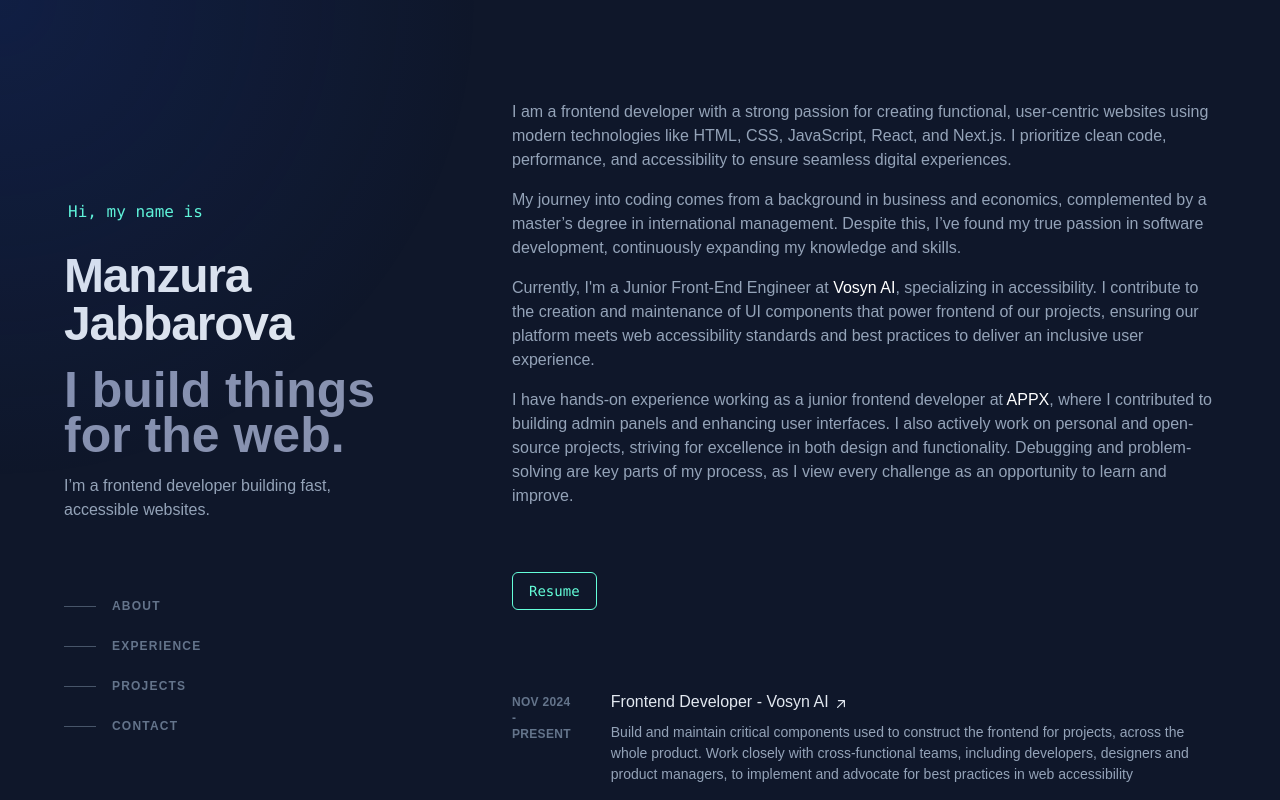
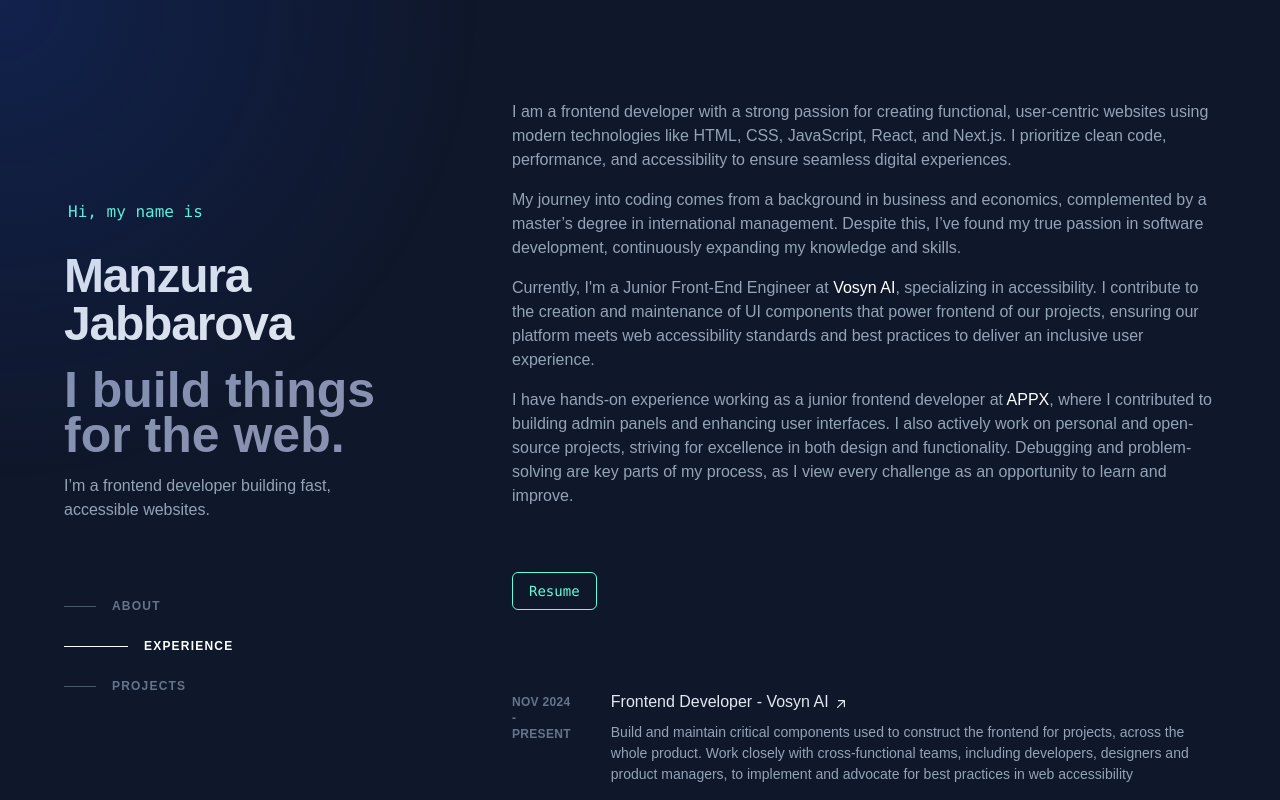
Before and after one commit to manzura94/portfolio, a Next.js app: page / in a window 1280 px wide. Shown: the top 800 px of the page. Built offline with nearby package versions, Linux system fonts and the light colour scheme.

Commit message:
add animations

```diff
--- a/package.json
+++ b/package.json
@@ -20,7 +20,8 @@
     "framer-motion": "^12.4.10",
     "next": "15.1.6",
     "react": "^19.0.0",
-    "react-dom": "^19.0.0"
+    "react-dom": "^19.0.0",
+    "react-simple-typewriter": "^5.0.1"
   },
   "devDependencies": {
     "@eslint/eslintrc": "^3",
--- a/src/app/globals.css
+++ b/src/app/globals.css
@@ -22,3 +22,6 @@ body {
   color: var(--foreground);
   font-family: Arial, Helvetica, sans-serif;
 }
+html {
+  scroll-behavior: smooth;
+}
--- a/src/app/layout.tsx
+++ b/src/app/layout.tsx
@@ -1,3 +1,4 @@
+import MouseLight from '@/components/Animations/MouseLight'
 import type { Metadata } from 'next'
 import React from 'react'
 import './globals.css'
@@ -15,13 +16,7 @@ export default function RootLayout({
   return (
     <html lang="en">
       <body className={`antialiased bg-slate-900`}>
-        <div
-          className="pointer-events-none fixed inset-0 z-30 transition duration-300 lg:absolute"
-          style={{
-            background:
-              'radial-gradient(600px at 0px 0px, rgba(29, 78, 216, 0.15), transparent 80%)',
-          }}
-        ></div>
+        <MouseLight />
         {children}
       </body>
     </html>
--- /dev/null
+++ b/src/components/Animations/MouseLight.tsx
@@ -0,0 +1,23 @@
+'use client'
+import { useState, useEffect } from 'react'
+
+export default function MouseLight() {
+  const [position, setPosition] = useState({ x: 0, y: 0 })
+
+  useEffect(() => {
+    const updatePosition = (e: MouseEvent) => {
+      setPosition({ x: e.clientX, y: e.clientY })
+    }
+    window.addEventListener('mousemove', updatePosition)
+    return () => window.removeEventListener('mousemove', updatePosition)
+  }, [])
+
+  return (
+    <div
+      className="pointer-events-none fixed inset-0 z-30 transition duration-300"
+      style={{
+        background: `radial-gradient(600px at ${position.x}px ${position.y}px, rgba(29, 78, 216, 0.20), transparent 80%)`,
+      }}
+    ></div>
+  )
+}
--- a/src/components/Resume.tsx
+++ b/src/components/GreenButton.tsx
@@ -1,16 +1,16 @@
 import React from 'react'
 
-export const Resume = () => {
+export const GreenButton = (name: string, href: string) => {
   return (
     <div>
       <a
-        href="#"
+        href={href}
         className="relative inline-block text-[#64ffda] border border-[#64ffda] px-4 py-2
                  rounded-md font-mono text-sm transition-all duration-300
                  hover:-translate-x-1 hover:-translate-y-1
                  hover:shadow-[3px_3px_0_0_#64FFDA] focus-visible:outline-none"
       >
-        Resume
+        {name}
       </a>
     </div>
   )
--- a/src/components/Header.tsx
+++ b/src/components/Header.tsx
@@ -1,5 +1,6 @@
 import React from 'react'
 import Navbar from './Navbar'
+import { Typewriter } from 'react-simple-typewriter'
 
 const Header = () => {
   return (
@@ -11,7 +12,19 @@ const Header = () => {
         Manzura Jabbarova
       </h2>
       <h3 className="m-0 mt-5 font-bold text-[#8892b0] leading-[0.9] text-[clamp(30px,7vw,50px)]">
-        I build things for the web.
+        <Typewriter
+          words={[
+            'I build things for the web.',
+            'I create modern websites.',
+            'I make the web user-friendly.',
+          ]}
+          loop={100}
+          cursor
+          cursorStyle=""
+          typeSpeed={100}
+          deleteSpeed={100}
+          delaySpeed={5000}
+        />
       </h3>
       <p className="mt-4 max-w-xs leading-normal text-slate-400">
         I’m a frontend developer building fast, accessible websites.
--- a/src/components/Hero.tsx
+++ b/src/components/Hero.tsx
@@ -2,14 +2,14 @@ import React from 'react'
 import About from './About'
 import Jobs from './Jobs'
 import Projects from './Projects'
-import { Resume } from './Resume'
+import { GreenButton } from './GreenButton'
 import { SayHello } from './SayHello'
 
 const Hero = () => {
   return (
     <div>
       <About />
-      <Resume />
+      {GreenButton('Resume', 'https://example.com')}
       <Jobs />
       <Projects />
       <SayHello />
--- a/src/components/IntroWrapper.tsx
+++ b/src/components/IntroWrapper.tsx
@@ -30,7 +30,6 @@ export default function IntroWrapper() {
                 <Hero />
               </main>
             </div>
-            <footer className="row-start-3 flex gap-6 flex-wrap items-center justify-center"></footer>
           </div>
         </motion.div>
       )}
--- a/src/components/Jobs.tsx
+++ b/src/components/Jobs.tsx
@@ -33,12 +33,6 @@ const Jobs = () => {
                       </div>
                     </li>
                   ))}
-
-                  {/* <li className="mr-1.5 mt-2">
-                  <div className="flex items-center rounded-full bg-teal-400/10 px-3 py-1 text-xs font-medium leading-5 text-teal-300 ">
-                    Typescript
-                  </div>
-                </li> */}
                 </ul>
               </div>
             </div>
--- a/src/components/Navbar.tsx
+++ b/src/components/Navbar.tsx
@@ -1,16 +1,64 @@
-import React from 'react'
+'use client'
+import React, { useEffect, useMemo, useState } from 'react'
 
 const Navbar = () => {
-  const navbarMenu = ['About', 'Experience', 'Projects', 'Contact']
+  const navbarMenu = useMemo(() => ['about', 'experience', 'projects'], [])
+  const [activeSection, setActiveSection] = useState<string>('about')
+
+  useEffect(() => {
+    const handleScroll = () => {
+      const viewportHeight = window.innerHeight
+      let newActiveSection = activeSection
+
+      for (let i = 0; i < navbarMenu.length; i++) {
+        const section = document.getElementById(navbarMenu[i])
+        if (section) {
+          const rect = section.getBoundingClientRect()
+
+          if (
+            rect.top < viewportHeight * 0.5 &&
+            rect.bottom > viewportHeight * 0.2
+          ) {
+            newActiveSection = navbarMenu[i]
+          }
+        }
+      }
+
+      if (newActiveSection !== activeSection) {
+        setActiveSection(newActiveSection)
+      }
+    }
+
+    window.addEventListener('scroll', handleScroll)
+    handleScroll()
+
+    return () => window.removeEventListener('scroll', handleScroll)
+  }, [activeSection, navbarMenu])
+
   return (
     <nav className="nav hidden lg:block">
       <ul className="mt-16 w-max">
-        {navbarMenu.map((name, index) => (
-          <li key={index}>
-            <a href="#" className="group flex items-center py-3 active">
-              <span className="nav-indicator mr-4 h-px w-8 bg-slate-600 transition-all group-hover:w-16 group-hover:bg-slate-200 group-focus-visible:w-16 group-focus-visible:bg-slate-200 motion-reduce:transition-none"></span>
-              <span className="nav-text text-xs font-bold uppercase tracking-widest text-slate-500 group-hover:text-slate-200 group-focus-visible:text-slate-200">
-                {name}
+        {navbarMenu.map((id) => (
+          <li key={id}>
+            <a
+              href={`#${id}`}
+              className={`group flex items-center py-3 transition-all ${
+                activeSection === id ? 'text-white' : 'text-slate-500'
+              } hover:text-white`}
+            >
+              <span
+                className={`nav-indicator mr-4 h-px transition-all ${
+                  activeSection === id
+                    ? 'w-16 bg-white'
+                    : 'w-8 bg-slate-600 group-hover:w-16 group-hover:bg-white'
+                }`}
+              ></span>
+              <span
+                className={`text-xs font-bold uppercase tracking-widest ${
+                  activeSection === id ? 'text-white' : 'text-slate-500'
+                } group-hover:text-white`}
+              >
+                {id}
               </span>
             </a>
           </li>
--- a/src/components/SayHello.tsx
+++ b/src/components/SayHello.tsx
@@ -1,11 +1,9 @@
 import React from 'react'
+import { GreenButton } from './GreenButton'
 
 export const SayHello = () => {
   return (
-    <div className="flex flex-col items-center gap-10 mt-20">
-      {/* <h2 className=" mb-7 ml-1 text-[#64FFDA] font-mono text-[clamp(14px,5vw,16px)] font-normal">
-        What is next?
-      </h2> */}
+    <footer className="flex flex-col items-center gap-10 mt-20 mb-20">
       <h3 className="m-0 font-bold text-[#8892b0] self-center leading-[0.9] text-[clamp(20px,5vw,40px)]">
         Get In Touch
       </h3>
@@ -14,19 +12,7 @@ export const SayHello = () => {
         collaborate, feel free to reach out, my inbox is always open. Or just
         want to say hi, I will try my best to get back to you!`}
       </p>
-      <div>
-        <a
-          href="https://t.me/your_username"
-          target="_blank"
-          rel="noopener noreferrer"
-          className="relative inline-block text-[#64ffda] border border-[#64ffda] px-4 py-2
-                 rounded-md font-mono text-sm transition-all duration-300
-                 hover:-translate-x-1 hover:-translate-y-1
-                 hover:shadow-[3px_3px_0_0_#64FFDA] focus-visible:outline-none"
-        >
-          Say Hello
-        </a>
-      </div>
-    </div>
+      <div>{GreenButton('Say Hello', 'https://example.com')}</div>
+    </footer>
   )
 }
```
Also changed, not shown: 1 other file (tests, documents, lock files or other folders).
